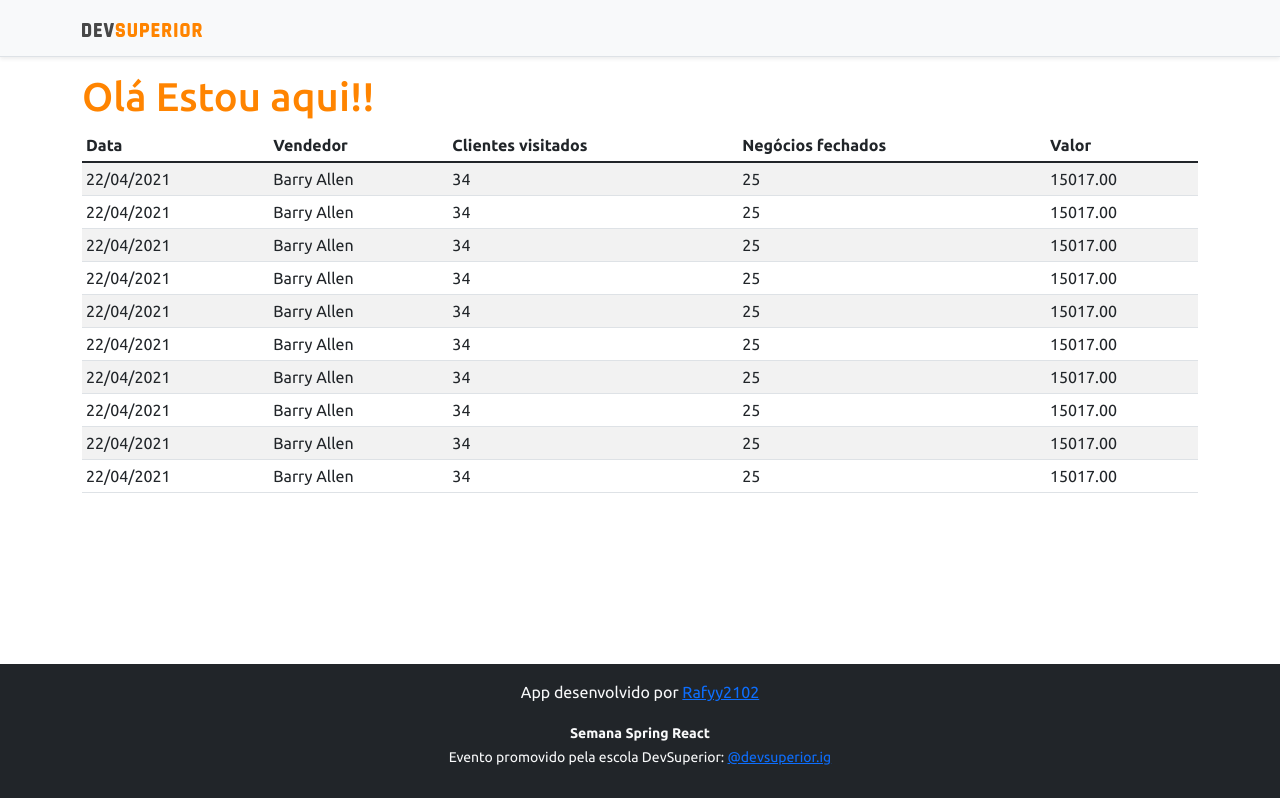
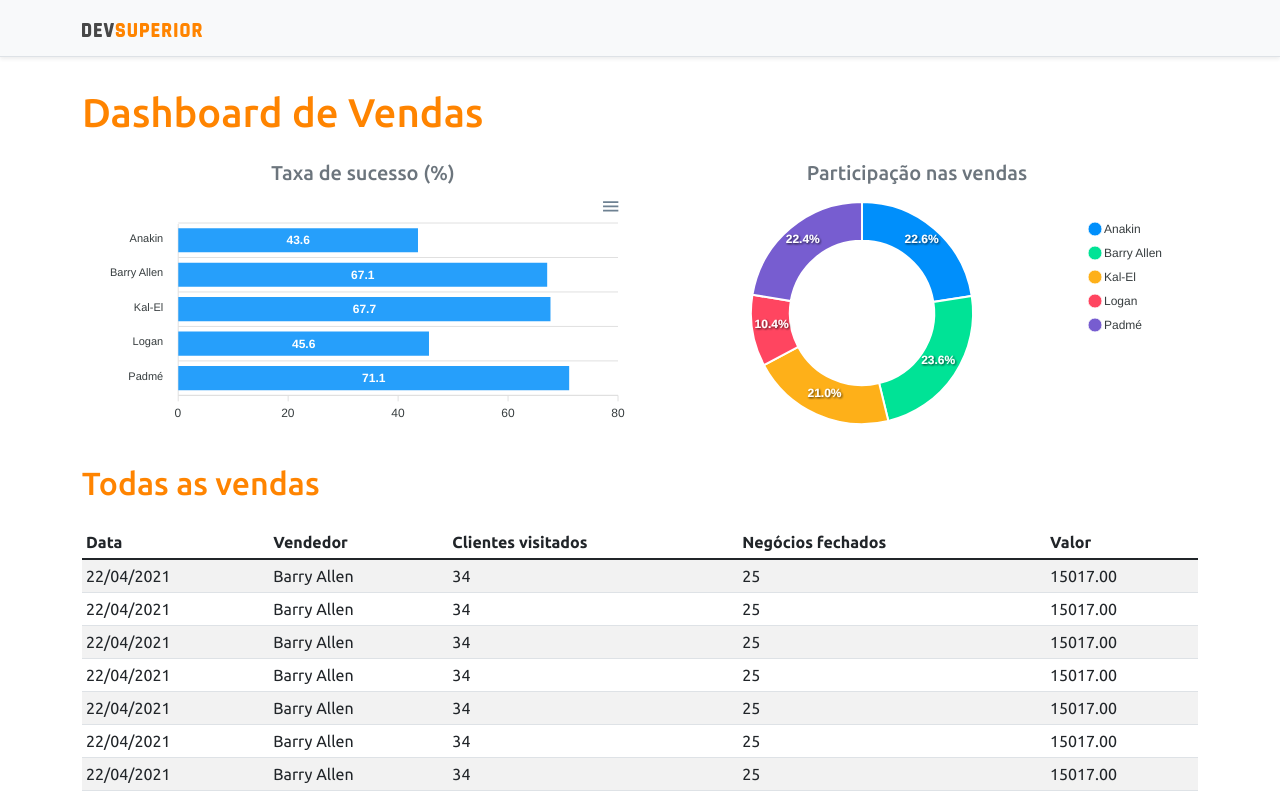
Before and after one commit to Rafyy2102/projeto-sds4, a React (Create React App) app in the folder frontend/: page / in a window 1280 px wide. Shown: the top 798 px of the page. Built offline with nearby package versions, Linux system fonts and the light colour scheme.

Commit message:
Gráficos fixos

```diff
--- a/frontend/package.json
+++ b/frontend/package.json
@@ -11,8 +11,10 @@
     "@types/node": "^12.0.0",
     "@types/react": "^17.0.0",
     "@types/react-dom": "^17.0.0",
+    "apexcharts": "^3.28.1",
     "bootstrap": "^5.1.0",
     "react": "^17.0.2",
+    "react-apexcharts": "^1.3.9",
     "react-dom": "^17.0.2",
     "react-scripts": "4.0.3",
     "typescript": "^4.1.2",
--- a/frontend/src/App.tsx
+++ b/frontend/src/App.tsx
@@ -1,16 +1,34 @@
 import DataTable from "components/DataTable";
 import NavBar from "components/NavBar";
-import Footer from "components/NavBar/Footer";
+import Footer from "components/Footer";
+import BarChart from "components/BarChart";
+import DonutChart from "components/DonutChart";
 
 function App() {
   return (
     <>
-      <NavBar/>
+      <NavBar />
       <div className="container">
-        <h1 className="text-primary">Olá Estou aqui!!</h1>
-        <DataTable/>
+        <h1 className="text-primary py-3">Dashboard de Vendas</h1>
+
+        <div className="row px-3">
+          <div className="col-sm-6">
+            <h5 className="text-center text-secondary">Taxa de sucesso (%)</h5>
+            <BarChart />
+          </div>
+          <div className="col-sm-6">
+            <h5 className="text-center text-secondary">Participação nas vendas</h5>
+            <DonutChart />
+          </div>
+        </div>
+
+        <div className="py-3">
+          <h2 className="text-primary">Todas as vendas</h2>
+        </div>
+
+        <DataTable />
       </div>
-      <Footer/>
+      <Footer />
     </>
   );
 }
--- /dev/null
+++ b/frontend/src/components/BarChart/index.tsx
@@ -0,0 +1,32 @@
+import Chart from 'react-apexcharts';
+
+const BarChart = () => {
+    const options = {
+        plotOptions: {
+            bar: {
+                horizontal: true,
+            }
+        },
+    };
+
+    const mockData = {
+        labels: {
+            categories: ['Anakin', 'Barry Allen', 'Kal-El', 'Logan', 'Padmé']
+        },
+        series: [
+            {
+                name: "% Sucesso",
+                data: [43.6, 67.1, 67.7, 45.6, 71.1]
+            }
+        ]
+    };
+    return (
+        <Chart
+        options = {{...options, xaxis: mockData.labels}}
+        series = {mockData.series}
+        type = "bar"
+        height = "240"
+        />
+    );
+}
+export default BarChart;
--- /dev/null
+++ b/frontend/src/components/DonutChart/index.tsx
@@ -0,0 +1,23 @@
+import Chart from 'react-apexcharts';
+
+const DonutChart = () => {
+    const mockData = {
+        series: [477138, 499928, 444867, 220426, 473088],
+        labels: ['Anakin', 'Barry Allen', 'Kal-El', 'Logan', 'Padmé']
+    }
+
+    const options = {
+        legend: {
+            show: true
+        }
+    }
+    return (
+        <Chart
+        options = {{...options, labels: mockData.labels}}
+        series = {mockData.series}
+        type = "donut"
+        height = "240"
+        />
+    );
+}
+export default DonutChart;
--- a/frontend/src/components/NavBar/Footer/index.tsx
+++ b/frontend/src/components/Footer/index.tsx
@@ -1,4 +1,3 @@
-import ImgDsDark from 'assets/img/ds-dark.svg'
 const Footer = () => {
     return (
         <footer className="footer mt-auto py-3 bg-dark">
```
Also changed, not shown: 1 other file (tests, documents, lock files or other folders).
